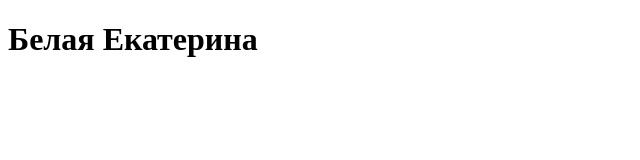
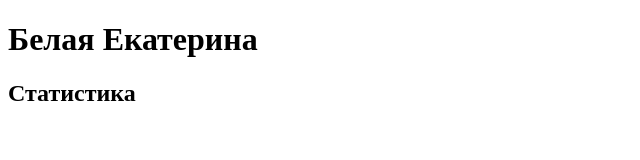
Before and after one commit to katerinsom/katerinsom.github.io, a plain HTML site: page index.html in a window 1280 px wide. Shown: the whole page, without its empty margins (0-640 px from the left). Drawn offline with Linux system fonts and the light colour scheme.

Commit message:
add <h2>

```diff
--- a/index.html
+++ b/index.html
@@ -7,5 +7,6 @@
 </head>
 <body>
     <h1>Белая Екатерина</h1>
+    <h2>Статистика</h2>
 </body>
 </html>
```
